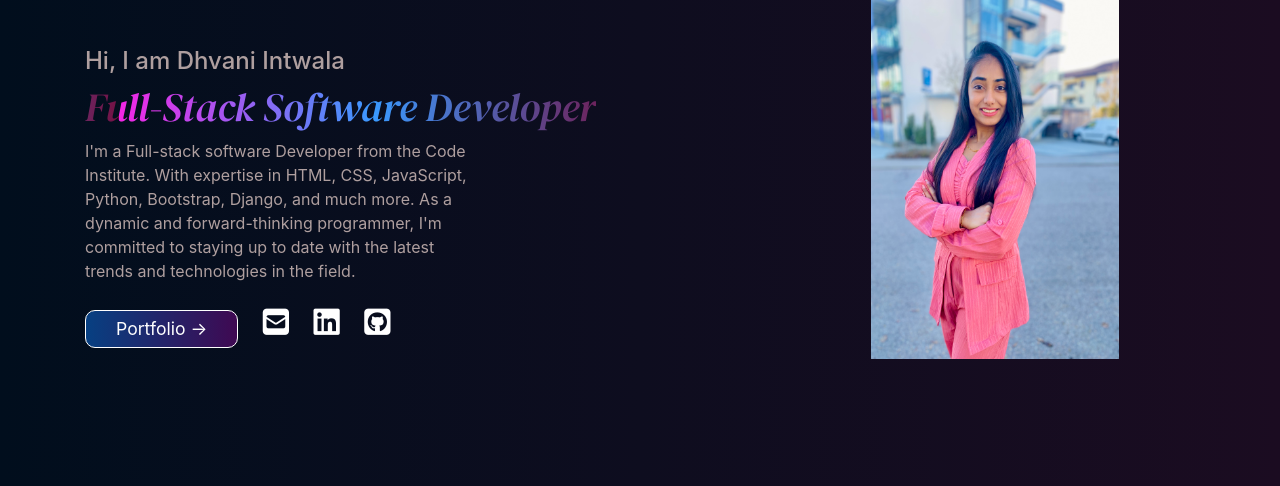
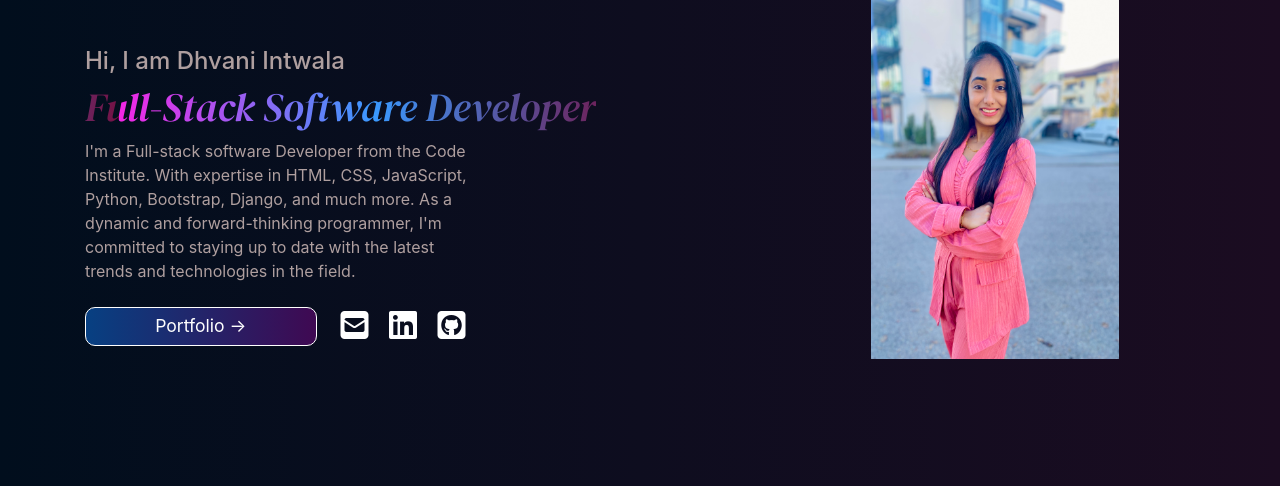
Before and after one commit to Dhvani-intwala/portfolio, a Django app: page / in a window 1280 px wide. Shown: the part 156-642 px from the top of the page. Run offline with Django 5.2, Linux system fonts and the light colour scheme; some libraries are stand-ins or nearby versions.

Commit message:
Add alignment in portfolio btn and icon size

```diff
--- a/home/templates/home/index.html
+++ b/home/templates/home/index.html
@@ -19,11 +19,13 @@
                     <h1><span class="name">Full-Stack Software Developer</span></h1>
                     <p class="text-color">I'm a Full-stack software Developer from the Code Institute. With expertise in HTML, CSS, JavaScript, Python, Bootstrap, Django, and much more. As a dynamic and forward-thinking programmer, I'm committed to staying up to date with the latest trends and technologies in the field.</p>
                 </div>
-                <div class="mx-auto">
-                    <a class="btn Portfolio button" href="{% url 'home' %}#project">Portfolio &rarr;</a>
-                    <a href="mailto:intdhvani2627@gmail.com"><i class="fa fa-envelope-square icon"></i></a>
-                    <a href="https://www.linkedin.com/in/dhvani-intwala/"><i class="fa fa-linkedin-square icon"></i></a>
-                    <a href="https://github.com/Dhvani-intwala"><i class="fa fa-github-square icon"></i></a>
+                <div class="d-flex">
+                    <a class="btn Portfolio button mr-4" href="{% url 'home' %}#project">Portfolio &rarr;</a>
+                    <div class="">
+                        <a href="mailto:intdhvani2627@gmail.com"><i class="fa fa-envelope-square icon mr-3 fa-2x"></i></a>
+                        <a href="https://www.linkedin.com/in/dhvani-intwala/"><i class="fa fa-linkedin-square icon mr-3 fa-2x"></i></a>
+                        <a href="https://github.com/Dhvani-intwala"><i class="fa fa-github-square icon mr-3 fa-2x"></i></a>
+                    </div>
                 </div>
             </div>
             <div class="col-md-3 mx-auto text-center mb-2 order-md-2">
--- a/static/css/style.css
+++ b/static/css/style.css
@@ -29,6 +29,10 @@ html{
 
 .button{
     background: linear-gradient(to right, #074082, #3f0952);
+}
+
+.container{
+    width:100%;
 }
 
 /********* NAV STYLES  *******/
@@ -103,27 +107,20 @@ ul li a{
 
 }
 
-.social-icon a{
-    display: flex;
-    margin: 20px 0;
+.icon{
     color: var(--white-color);
-}
-
-
-
-a .icon{
-    margin-left: 20px;
-    font-size: 30px;
-    color: var(--white-color);
+    margin-top: 2px;
 
 }
 
 .Portfolio{
     color: var(--white-color);
     font-size: 1.1rem;
+    width: 50%;
     border: var(--white-color) 1px solid;
     border-radius: 10px;
-    padding: 5px 30px 5px 30px;
+    padding: 5px 5px 5px 5px;
+    text-align: center;
 }
 
 .Portfolio:hover{
@@ -264,8 +261,10 @@ div  {
 }
 
 .project-img{
-    width: 20vw;
+    width: 18vw;
     height: 23vh;
+    margin: 5px auto;
+    display: block;
     /* border: #fefeff solid 4px; */
     border-radius: 5px;
     object-fit:fill;
@@ -400,7 +399,8 @@ div  {
         color: #555;
     }
     .Portfolio{
-        width:50%;
+        width:100%;
+
     }
     .cv-btn{
         width: 90%;
```
